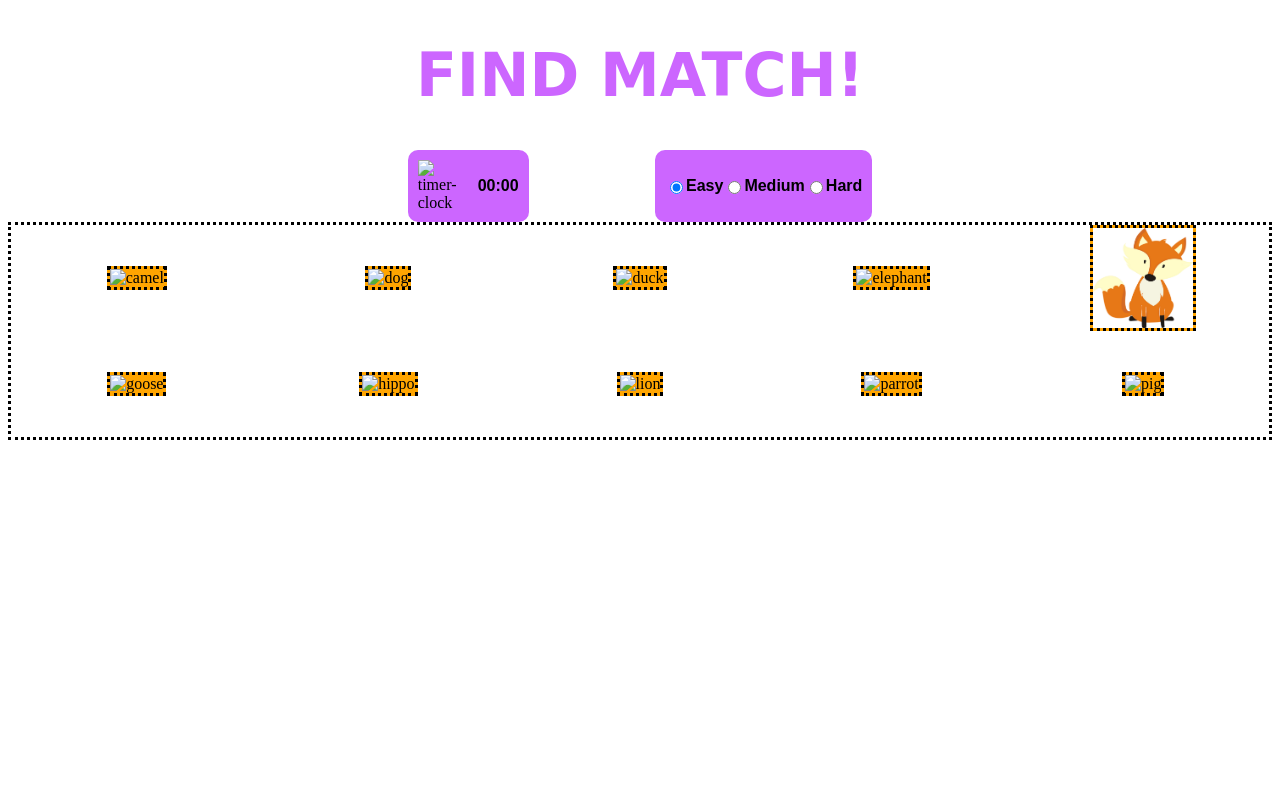
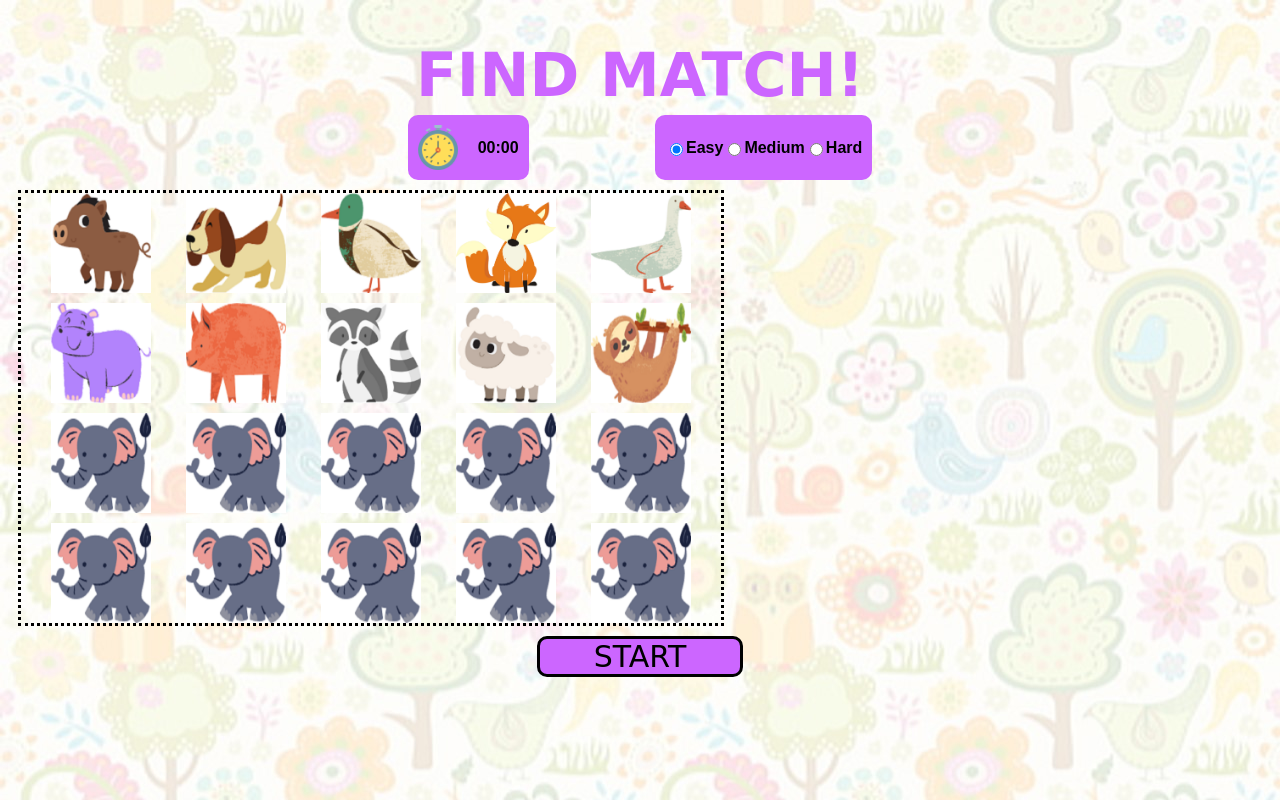
Before and after one commit to MrsMelnychenko/find-match, a plain HTML site: page index.html in a window 1280 px wide. Drawn offline with Linux system fonts and the light colour scheme; a web font is replaced by a local one.

Commit message:
added grid for icons

```diff
--- a/css/main.css
+++ b/css/main.css
@@ -1,11 +1,18 @@
 @import url('https://fonts.googleapis.com/css2?family=Rubik+Bubbles&display=swap');
 @import url('https://fonts.googleapis.com/css2?family=Seymour+One&display=swap');
+
+body {
+    background-image: url(/img/background.jpg);
+    background-color: #cccccc;
+    max-width: 1920px;
+}
 
 .header {
     font-family: 'Rubik Bubbles', cursive;
     color: #CC66FF;
     font-size: 60px;
     text-align: center;
+    height: 35px;
 }
 
 .timer-level {
@@ -42,18 +49,39 @@
     border-radius: 10px;
 }
 
+.result {
+    display: none;
+}
+
 .animals {
     max-width: 100px;
-    border-style: dotted;
-    border-color: black;
     background-color: orange;
 }
 
 .icons {
     display: grid;
+    max-width: 700px;
     border-style: dotted;
     border-color: black;
-    grid-template: repeat(2, 1fr) / repeat(5, 1fr);
+    grid-template: repeat(2, 1fr) / repeat(5, 125px);
     align-items: center;
+    justify-content: center;
     justify-items: center;
+    margin: 10px;
+    grid-gap: 10px;
 }
+
+.start {
+    border-style: solid;
+    border-radius: 10px;
+    background-color: #CC66FF;
+    margin-left: auto;
+    margin-right: auto;
+    text-align: center;
+    max-width: 200px;
+}
+
+.start-btn {
+    font-family: 'Rubik Bubbles', cursive;
+    font-size: 30px;
+}
--- a/index.html
+++ b/index.html
@@ -15,7 +15,7 @@
     <div class="playground">
         <div class="timer-level">
             <div class="timer">
-                <img class="timer-icon" src="img/timer.svg" alt="timer-clock">
+                <img class="timer-icon" src="img/timer.png" alt="timer-clock">
                 <a class="time">00:00</a>
             </div>
             <div class="level">
@@ -26,21 +26,34 @@
                 <input type="radio" id="hard" name="drone" value="hard">
                 <label for="hard">Hard</label>
             </div>
+            <div class="result">
+                <a class="result-title"> Your result is: <a class="result-time"></a></a>
+            </div>
         </div>
         <div class="icons">
-            <img class="animals" src="img/camel.svg" alt="camel">
-            <img class="animals" src="img/dog.svg" alt="dog">
-            <img class="animals" src="img/duck.svg" alt="duck">
-            <img class="animals" src="img/elephant.svg" alt="elephant">
+            <img class="animals" src="img/caban.png" alt="caban">
+            <img class="animals" src="img/dog.png" alt="dog">
+            <img class="animals" src="img/duck.png" alt="duck">
             <img class="animals" src="img/fox.png" alt="fox">
-            <img class="animals" src="img/goose.svg" alt="goose">
-            <img class="animals" src="img/hippo.svg" alt="hippo">
-            <img class="animals" src="img/lion.svg" alt="lion">
-            <img class="animals" src="img/parrot.svg" alt="parrot">
-            <img class="animals" src="img/pig.svg" alt="pig">
+            <img class="animals" src="img/goose.png" alt="goose">
+            <img class="animals" src="img/hippo.png" alt="hippo">
+            <img class="animals" src="img/pig.png" alt="pig">
+            <img class="animals" src="img/racoon.png" alt="racoon">
+            <img class="animals" src="img/sheep.png" alt="sheep">
+            <img class="animals" src="img/sloth.png" alt="sloth">
+            <img class="animals" src="img/elephant.png" alt="sloth">
+            <img class="animals" src="img/elephant.png" alt="sloth">
+            <img class="animals" src="img/elephant.png" alt="sloth">
+            <img class="animals" src="img/elephant.png" alt="sloth">
+            <img class="animals" src="img/elephant.png" alt="sloth">
+            <img class="animals" src="img/elephant.png" alt="sloth">
+            <img class="animals" src="img/elephant.png" alt="sloth">
+            <img class="animals" src="img/elephant.png" alt="sloth">
+            <img class="animals" src="img/elephant.png" alt="sloth">
+            <img class="animals" src="img/elephant.png" alt="sloth">
         </div>
     </div>
-    <div class="start-btn"> </div>
+    <div class="start"> <a class="start-btn">START</a> </div>
 </body>
 
 </html>
```
Also changed, not shown: img/background.jpg (added), img/elephant.png (added), img/lion.png (added), img/timer.png (added).
